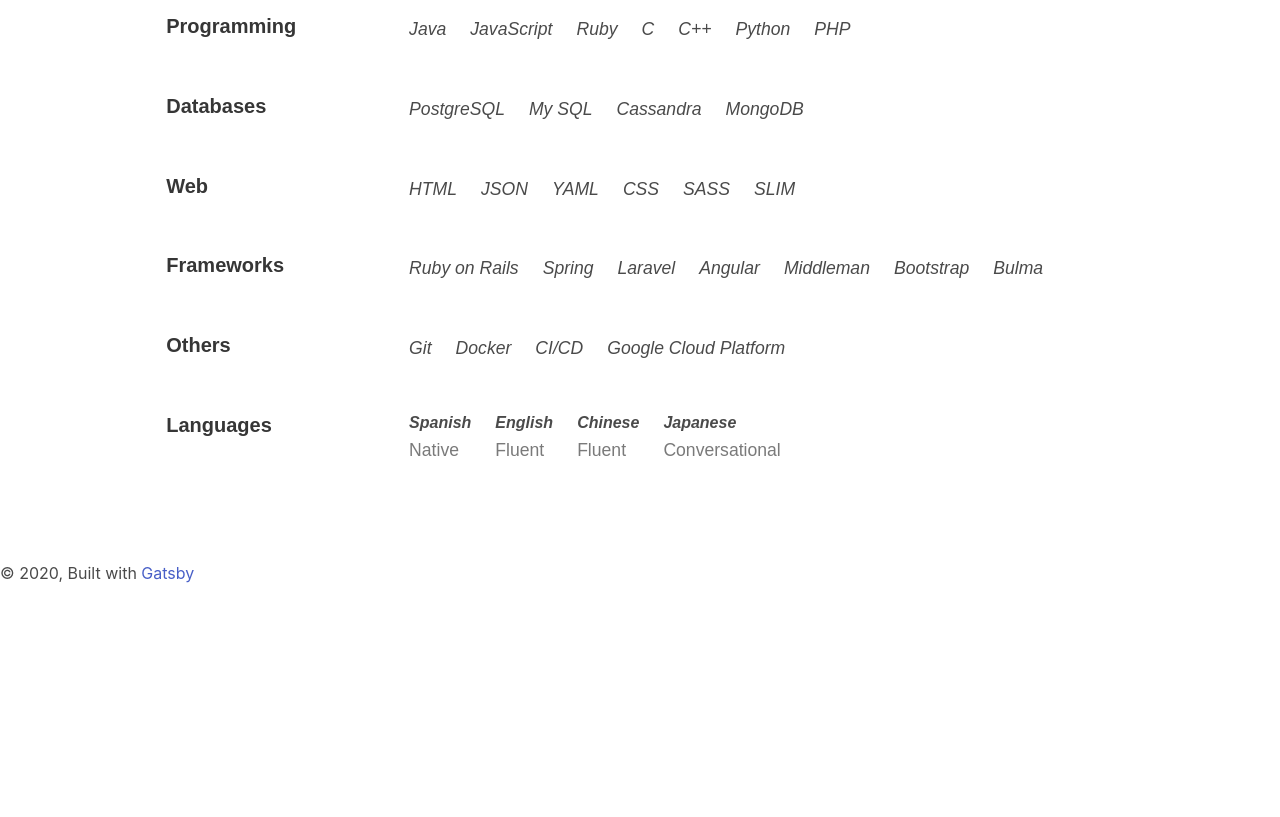
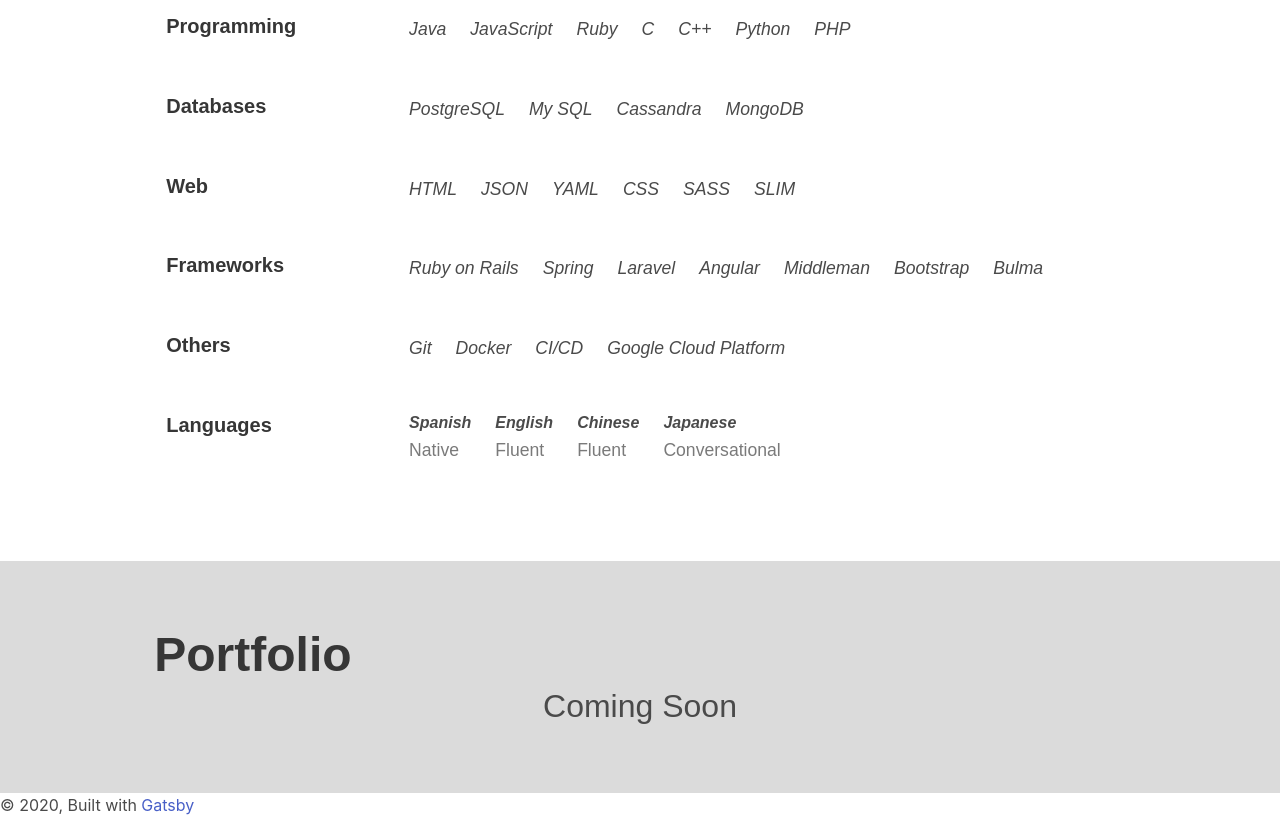
Before and after one commit to ChungWeTseng/Web-resume, a Gatsby site: page / in a window 1280 px wide. Shown: the part 3422-4239 px from the top of the page. Before the commit the page ends 4007 px from the top, so only its background shows below. Built offline with nearby package versions, Linux system fonts and the light colour scheme; Gatsby itself is replaced by a stand-in of ours.

Commit message:
Added portfolio placeholder

```diff
--- a/src/components/header.js
+++ b/src/components/header.js
@@ -21,7 +21,7 @@
           <a className='navbar-item' href='#education'> Education </a>
           <a className='navbar-item' href='#certifications'> Certifications </a>
           <a className='navbar-item' href='#skills'> Skills & Languages </a>
-          <a className='navbar-item' href='#'> Portfolio </a>
+          <a className='navbar-item' href='#portfolio'> Portfolio </a>
           <a className='navbar-item' href='#'> Contact </a>
         </div>
       </div>
--- /dev/null
+++ b/src/components/portfolio.js
@@ -0,0 +1,14 @@
+import React from 'react'
+
+const Portfolio = () => {
+  return (
+    <section className='section has-background-grey-lighter' id='portfolio'>
+      <div className='container'>
+        <h1 className='title is-1'> Portfolio </h1>
+        <h1 className='subtitle is-3 has-text-centered'> Coming Soon </h1>
+      </div>
+    </section>
+  )
+}
+
+export default Portfolio
--- a/src/pages/index.js
+++ b/src/pages/index.js
@@ -8,6 +8,7 @@
 import Educations from "../components/educations"
 import Certifications from "../components/certifications"
 import Skills from "../components/skills"
+import Portfolio from "../components/portfolio"
 
 const IndexPage = () => (
   <Layout>
@@ -18,6 +19,7 @@
     <Educations />
     <Certifications />
     <Skills />
+    <Portfolio />
   </Layout>
 )
 
```
Also changed, not shown: src/images/gatsby-astronaut.png (deleted).
